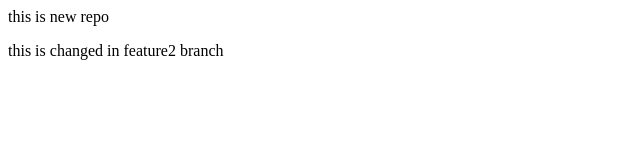
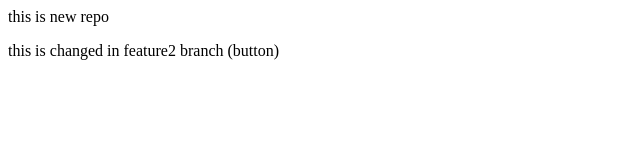
Before and after one commit to OmkarAvinashJarande/local-repository, a plain HTML site: page index.html in a window 1280 px wide. Shown: the full height of the page, 0-640 px from the left. Drawn offline with Linux system fonts and the light colour scheme.

Commit message:
add button

```diff
--- a/index.html
+++ b/index.html
@@ -1,3 +1,3 @@
 
 <p> this is new repo</p>
-<p> this is changed in feature2 branch</p>
+<p> this is changed in feature2 branch (button)<p>
```
